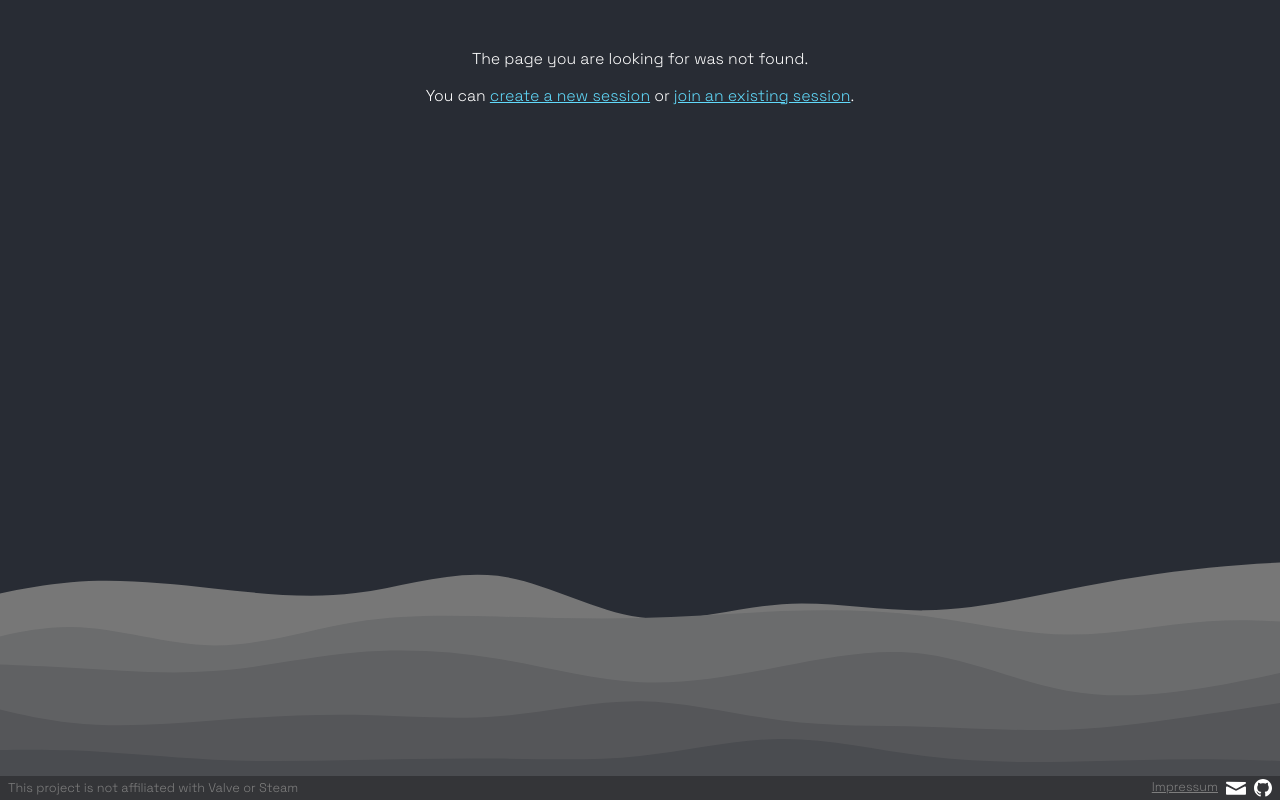
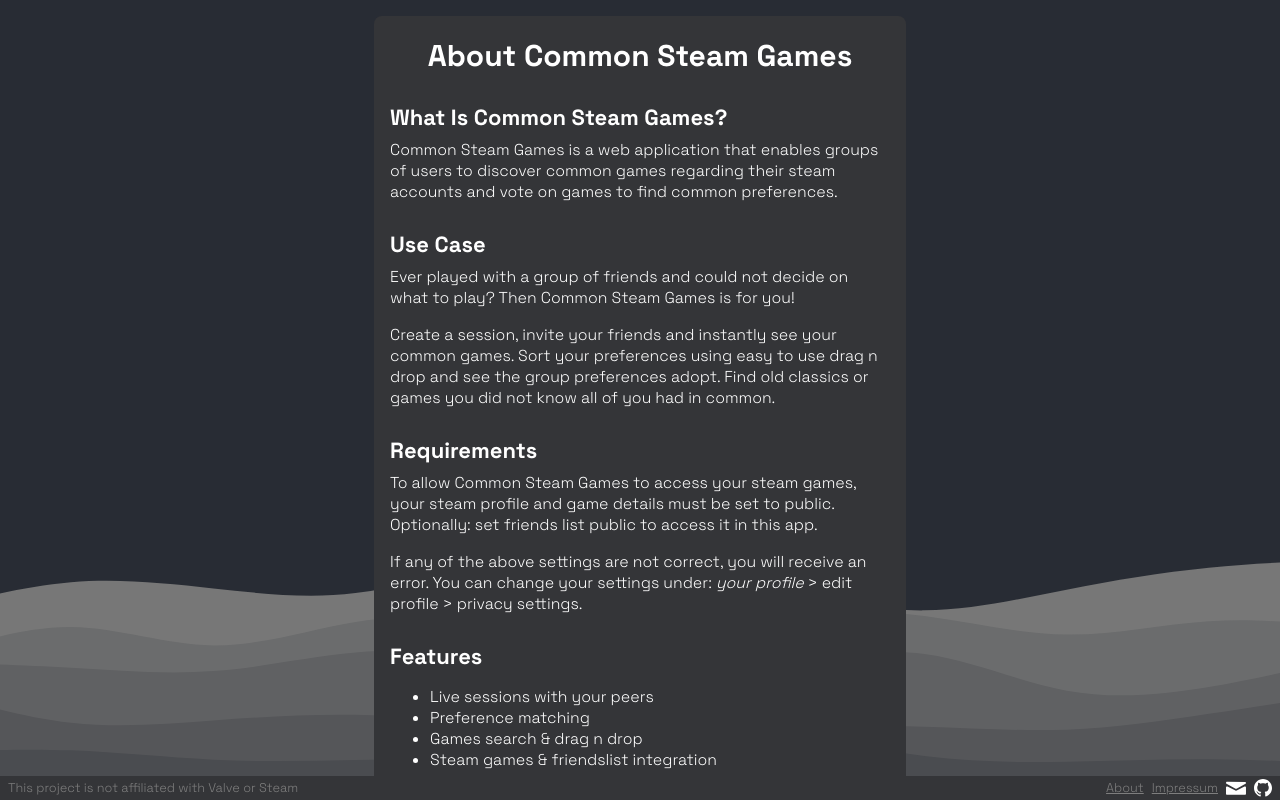
Before and after one commit to aliebald/common-steam-games, a React (Create React App) app: page /common-steam-games/about in a window 1280 px wide. Before the commit this address had no page. Built offline with nearby package versions, Linux system fonts and the light colour scheme.

Commit message:
Added about page

```diff
--- a/src/App.tsx
+++ b/src/App.tsx
@@ -12,6 +12,7 @@ import UnknownPage from "./components/UnknownPage";
 import Matching from "./components/Matching";
 import ErrorList from "./components/ErrorList"
 import packageJSON from "../package.json"
+import About from "./components/About";
 import "./styles/app.css";
 
 export default function App(this: any) {
@@ -56,6 +57,9 @@ export default function App(this: any) {
           <Route path="/create" exact>
             <CreateSession onSubmit={createNewSession} steamId={steamId} />
           </Route>
+          <Route path="/about">
+            <About />
+          </Route>
           <Route path="/" exact>
             <Redirect to="/create" />
           </Route>
@@ -63,8 +67,8 @@ export default function App(this: any) {
             <UnknownPage />
           </Route>
         </Switch>
+        <Footer />
       </Router>
-      <Footer />
       <div className="background" />
     </div>
   )
--- /dev/null
+++ b/src/components/About.tsx
@@ -0,0 +1,77 @@
+import React from "react"
+import { Link, useHistory } from "react-router-dom"
+import Button from "./Button"
+import "./../styles/about.css"
+
+export default function About() {
+  const history = useHistory();
+
+  return (
+    <div className="about-wrapper">
+      <div className="about">
+        <Link to="/create" className="title">
+          <h1>About Common Steam Games</h1>
+        </Link>
+        <h2>What Is Common Steam Games?</h2>
+        <p>
+          Common Steam Games is a web application that enables groups of users
+          to discover common games regarding their steam accounts and vote on
+          games to find common preferences.
+        </p>
+        <h2>Use Case</h2>
+        <p>
+          Ever played with a group of friends and could not decide on what to
+          play? Then Common Steam Games is for you!
+        </p>
+        <p>
+          Create a session, invite your friends and instantly see your common
+          games. Sort your preferences using easy to use drag n drop and see
+          the group preferences adopt.
+          Find old classics or games you did not know all of you had in common.
+        </p>
+        <h2>Requirements</h2>
+        <p>
+          To allow Common Steam Games to access your steam games, your steam
+          profile and game details must be set to public.
+          <br />
+          Optionally: set friends list public to access it in this app.
+        </p>
+        <p>
+          If any of the above settings are not correct, you will receive an
+          error. You can change your settings under: <em>your profile</em> &gt;
+          edit profile &gt; privacy settings.
+        </p>
+        <h2>
+          Features
+        </h2>
+        <ul>
+          <li>Live sessions with your peers</li>
+          <li>Preference matching</li>
+          <li>Games search &amp; drag n drop</li>
+          <li>Steam games &amp; friendslist integration</li>
+          <li><em>...</em></li>
+        </ul>
+        <h2>Contact</h2>
+        <p>
+          For suggestions, bug reports or other project related topics, feel
+          free to create an issue on{" "}
+          <a href="https://github.com/aliebald/common-steam-games">GitHub</a>.
+          <br />
+          Otherwise, for general feedback or other inquiries, please contact me
+          via mail: contact.liebald (at) gmail.com.
+        </p>
+        <div className="about-nav">
+          <Button onClick={history.goBack}>
+            Go&nbsp;Back
+          </Button>
+          <Button onClick={() => history.push("create")}>
+            Create&nbsp;new&nbsp;Session
+          </Button>
+          <Button onClick={() => history.push("join")}>
+            Join&nbsp;Session
+          </Button>
+        </div>
+      </div>
+    </div>
+  )
+}
--- a/src/components/Footer.tsx
+++ b/src/components/Footer.tsx
@@ -1,4 +1,5 @@
 import React from "react"
+import { Link } from "react-router-dom"
 import packageJSON from "../../package.json"
 import toMail from "../security/mail"
 import "../styles/footer.css"
@@ -10,6 +11,9 @@ export default function Footer() {
         This project is not affiliated with Valve or Steam
       </div>
       <div className="f-right">
+        <Link to="about" className="about" >
+          About
+        </Link>
         <a
           className="impressum"
           href="https://aliebald.github.io/impressum/"
--- /dev/null
+++ b/src/styles/about.css
@@ -0,0 +1,52 @@
+.about-wrapper {
+	display: flex;
+	align-items: center;
+	flex-direction: column;
+	height: calc(100vh - 24px);
+	overflow-y: auto;
+}
+
+.about-wrapper .about {
+	max-width: var(--content-width);
+	background: var(--main-color-0);
+	border-radius: .5rem;
+	padding: 0 1rem;
+	margin: 1rem 0;
+}
+
+.about>h2 {
+	margin: 1.75rem 0 .5rem 0;
+}
+
+.about>p {
+	margin: .5rem 0 1rem 0;
+}
+
+.about .title {
+	color: var(--main-text-color);
+	text-decoration: none;
+	text-align: center;
+}
+
+.about-nav {
+	display: flex;
+	justify-content: center;
+	flex-wrap: wrap;
+	margin: 1.5rem .5rem 1rem .5rem;
+}
+
+.about-nav .btn {
+	margin: .25rem;
+}
+
+
+@media only screen and (max-width: 460px) {
+	.about-wrapper {
+		height: calc(100vh - 37px);
+	}
+
+	.about-wrapper .about {
+		margin-top: 0;
+		border-radius: 0 0 .5rem .5rem;
+	}
+}
--- a/src/styles/footer.css
+++ b/src/styles/footer.css
@@ -28,13 +28,14 @@
 	color: var(--text-color-gray);
 }
 
-.footer .impressum {
-	padding-bottom: 2px;
+.footer .impressum,
+.footer .about {
 	transition: color .2s;
 	font-size: var(--font-size-x-small);
 }
 
-.footer .impressum:hover {
+.footer .impressum:hover,
+.footer .about:hover {
 	color: #61dafb;
 }
 
@@ -59,20 +60,25 @@
 	.footer {
 		flex-direction: column-reverse;
 	}
+
 	.footer .impressum {
 		padding-bottom: 1px;
 	}
+
 	.footer .f-left {
 		text-align: center;
 		padding-bottom: 2px;
 	}
+
 	.footer .f-right {
 		height: 21.5px;
 	}
+
 	.footer .contact {
 		width: 17px;
 		height: 17px;
 	}
+
 	.footer .github {
 		width: 15px;
 		height: 15px;
```
